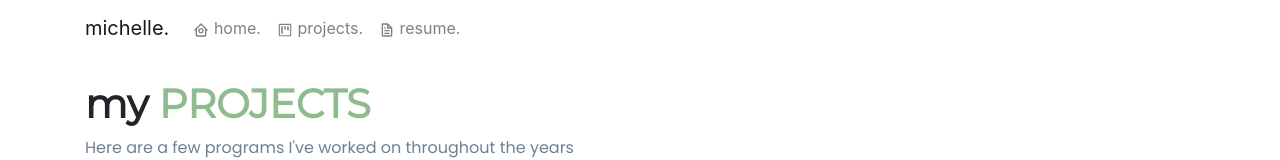
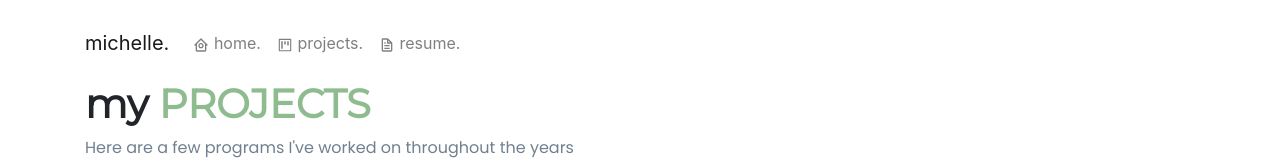
Before and after one commit to michelleli01/michelleli01.github.io, a React (Create React App) app: page /projects in a window 1280 px wide. Shown: the top 160 px of the page. Built offline with nearby package versions, Linux system fonts and the light colour scheme.

Commit message:
updated website

```diff
--- a/src/components/NavBar/NavBar.css
+++ b/src/components/NavBar/NavBar.css
@@ -1,6 +1,8 @@
 .navbar{
     background-color: white;
-    margin: 0;
-    padding: 0;
+    margin-top: 15px;
+    margin-bottom: 0;
+    margin-right: 0;
+    margin-left: 0;
     font-size: 1.2 em;
 }
```
